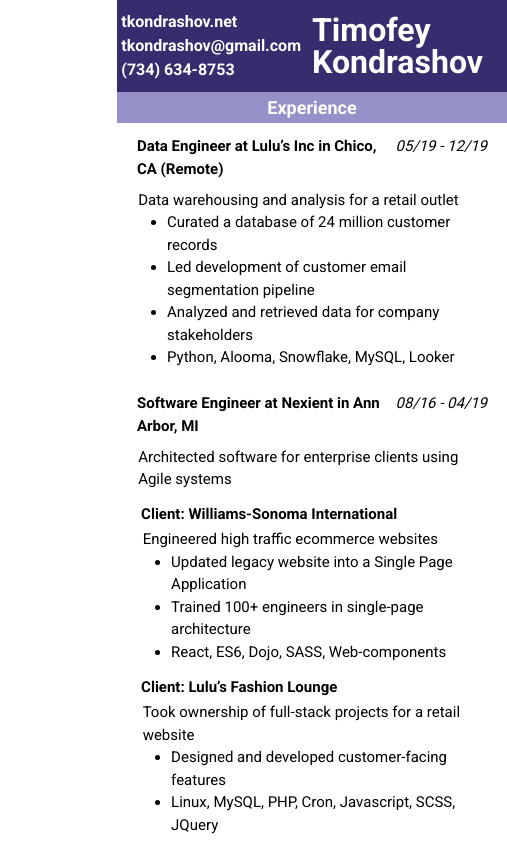
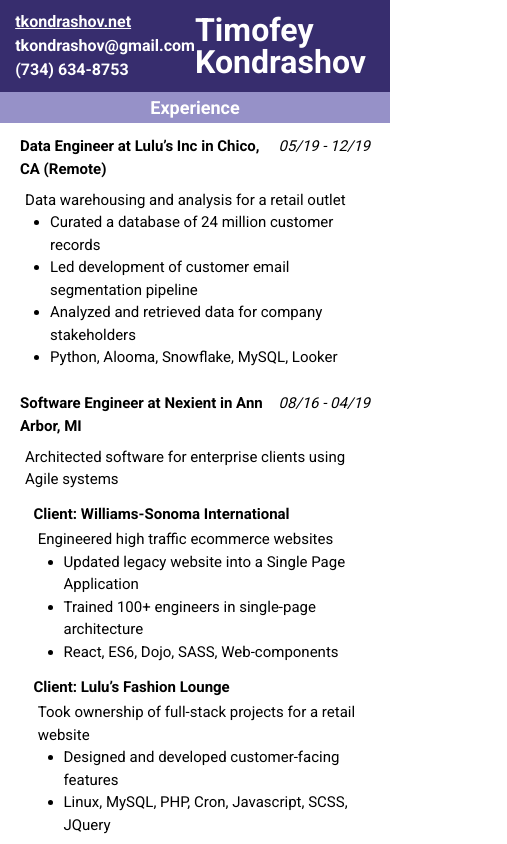
Before and after one commit to skondrashov/website, a React (Create React App) app: page /resume in a window 390 px wide. Shown: the top 844 px of the page, 507 px wide, since content can reach past the window. Built offline with nearby package versions, Linux system fonts and the light colour scheme.

Commit message:
fixes for mobile

```diff
--- a/src/Main.scss
+++ b/src/Main.scss
@@ -1,6 +1,10 @@
 main {
-  width: 40vw;
-  margin: auto;
+  >* {
+    min-width: #{'min(500px, 100vw)'};
+    width: 40vw;
+    max-width: 100vw;
+    margin: auto;
+  }
   section {
     padding: 0 0 1vh;
     &:hover {
@@ -23,8 +27,8 @@
       }
     }
     p {
-      font-size: #{'max(10px, 2.15vh)'};
-      line-height: 2.8vh;
+      font-size: #{'max(10px, 2.2vh)'};
+      line-height: 3.2vh;
       padding: 2.5vh 2.2vh;
     }
     figure {
--- a/src/Nav.scss
+++ b/src/Nav.scss
@@ -1,6 +1,6 @@
 nav {
   height: 7vh;
-  font-size: #{'min(36px, 6vw)'};
+  font-size: #{'min(36px,7vw)'};
   text-align: center;
   >flex-right {
     height: 7vh;
--- a/src/Resume.scss
+++ b/src/Resume.scss
@@ -21,7 +21,7 @@
   }
 
   .header {
-    padding: 1.2vh 1.1vw;
+    padding: 1.2vh 1.8vh;
     font-size: 190%;
     font-weight: bold;
     color: white;
@@ -58,7 +58,7 @@
     }
   }
   .section {
-    font-size: 150%;
+    font-size: #{'max(12px, 150%)'};
     line-height: #{'max(14px, 150%)'};
     &:hover {
       background-color: $offwhite;
@@ -105,16 +105,16 @@
         }
       }
       .description {
-        padding: 1vh .3vw 0;
+        padding: 1vh .6vh 0;
       }
       .nexient-item {
-        padding: 1.5vh 1.05vw 0;
+        padding: 1.5vh 1.6vh 0;
         .nexient-workplace {
           font-weight: bold;
           padding: 0 0 .3vh;
         }
         .nexient-description {
-          padding: 0 0 0 .4vw;
+          padding: 0 0 0 .5vh;
         }
       }
     }
```
